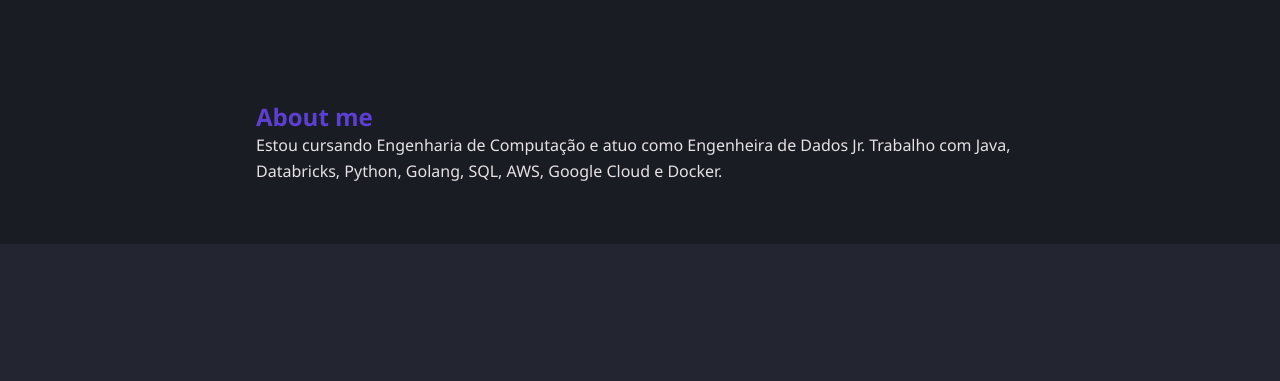
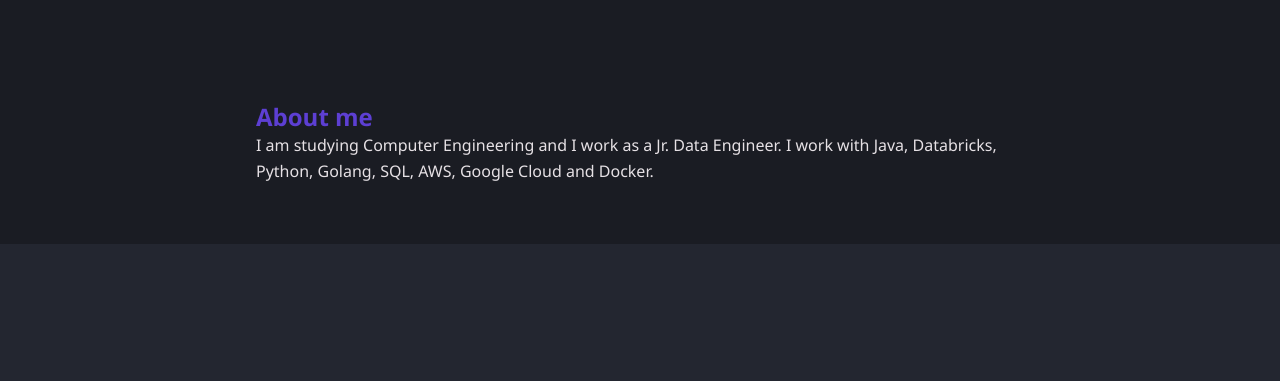
Before and after one commit to anahelenateodoro/anahelenateodoro.github.io, a plain HTML site: page index.html in a window 1280 px wide. Shown: the part 800-1181 px from the top of the page. Drawn offline with nearby package versions, Linux system fonts and the light colour scheme.

Commit message:
Update 'About me' section to English for better accessibility

```diff
--- a/index.html
+++ b/index.html
@@ -40,9 +40,7 @@
       <div class="container">
         <h2 data-aos="fade-right">About me</h2>
         <p data-aos="fade-left" data-aos-delay="200">
-          Estou cursando Engenharia de Computação e atuo como
-          Engenheira de Dados Jr. Trabalho com Java, Databricks,
-          Python, Golang, SQL, AWS, Google Cloud e Docker.
+I am studying Computer Engineering and I work as a Jr. Data Engineer. I work with Java, Databricks, Python, Golang, SQL, AWS, Google Cloud and Docker.
         </p>
       </div>
     </section>
```
